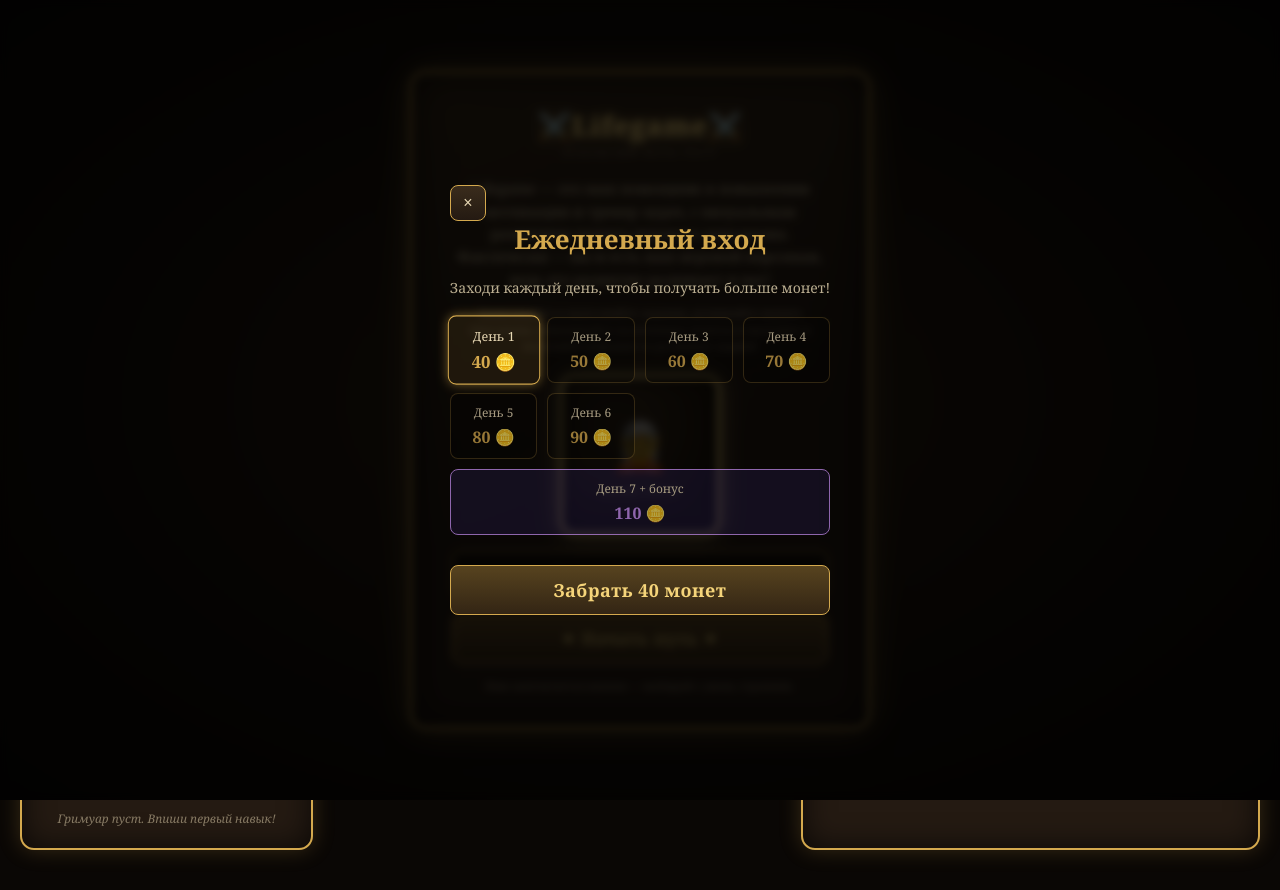
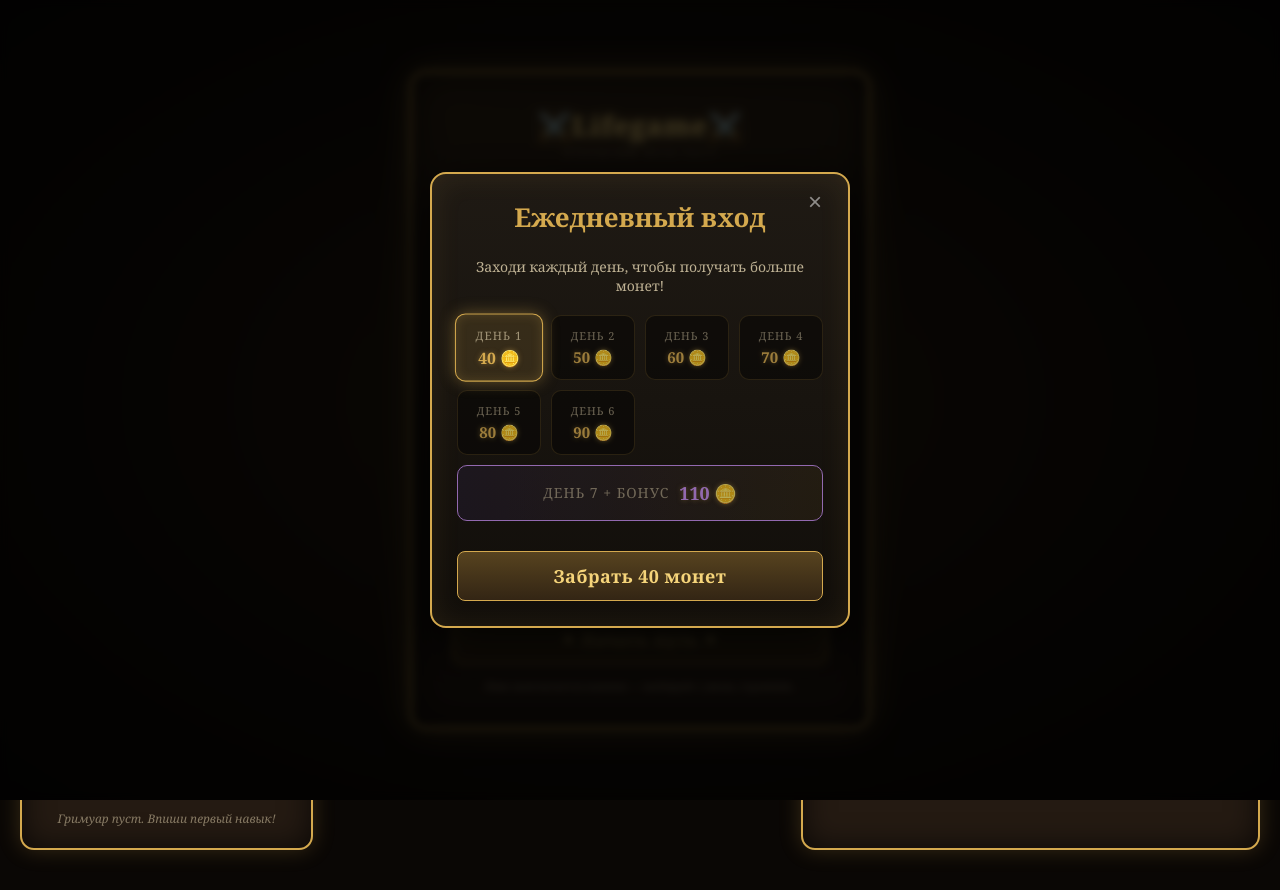
Before and after one commit to baconzdr-dot/lifegame.io, a plain HTML site: page index.html in a window 1280 px wide. Drawn offline with Linux system fonts and the light colour scheme.

Commit message:
Update style.css

```diff
--- a/css/style.css
+++ b/css/style.css
@@ -281,6 +281,122 @@ h1 {
 
 .daily-day:nth-child(7) .day-reward {
   color: var(--purple);
+}
+
+/* ===== Окно Ежедневного Входа ===== */
+#dailyModal .modal-content {
+  background: linear-gradient(180deg, #1f1a14 0%, #110e0a 100%); /* Тёмный фон */
+  border: 2px solid var(--gold, #d4a94e);
+  border-radius: 16px;
+  padding: 25px;
+  width: 90%;
+  max-width: 420px; /* Чуть шире меню, чтобы влезли 4 колонки */
+  box-shadow: 0 15px 50px rgba(0, 0, 0, 0.9), inset 0 0 30px rgba(212, 169, 78, 0.1);
+  position: relative;
+  text-align: center;
+
+  /* Анимация появления */
+  transform: scale(0.9);
+  transition: transform 0.2s cubic-bezier(0.175, 0.885, 0.32, 1.275);
+}
+#dailyModal:not(.hidden) .modal-content {
+  transform: scale(1);
+}
+
+/* Крестик закрытия */
+#dailyCloseBtn {
+  position: absolute;
+  top: 10px;
+  right: 15px;
+  background: none;
+  border: none;
+  color: rgba(255,255,255,0.5);
+  font-size: 24px;
+  cursor: pointer;
+  transition: color 0.2s;
+}
+#dailyCloseBtn:hover { color: #fff; }
+
+/* ===== Сетка дней ===== */
+.daily-grid {
+  display: grid;
+  grid-template-columns: repeat(4, 1fr); /* 4 колонки на ПК */
+  gap: 10px;
+  margin-bottom: 10px;
+}
+
+/* Если экран маленький (телефон), делаем 3 колонки в ряд */
+@media (max-width: 350px) {
+  .daily-grid { grid-template-columns: repeat(3, 1fr); }
+}
+
+/* Карточка одного дня */
+.daily-day {
+  background: rgba(0, 0, 0, 0.6);
+  border: 1px solid rgba(212, 169, 78, 0.2);
+  border-radius: 10px;
+  padding: 12px 5px;
+  display: flex;
+  flex-direction: column;
+  align-items: center;
+  justify-content: center;
+  position: relative;
+  transition: all 0.2s;
+}
+
+.daily-day .day-label {
+  font-size: 11px;
+  opacity: 0.6;
+  margin-bottom: 4px;
+  text-transform: uppercase;
+  letter-spacing: 1px;
+}
+
+.daily-day .day-reward {
+  font-size: 15px;
+  font-weight: bold;
+  color: var(--gold);
+  text-shadow: 0 0 5px rgba(212, 169, 78, 0.5);
+}
+
+/* Прошедшие дни (уже получены) */
+.daily-day.passed {
+  opacity: 0.4;
+  background: #000;
+  border-color: transparent;
+}
+.daily-day.passed::after {
+  content: '✓';
+  position: absolute;
+  font-size: 24px;
+  color: var(--green, #8fd47a);
+  font-weight: bold;
+}
+
+/* ТЕКУЩИЙ ДЕНЬ (светится) */
+.daily-day.current {
+  border-color: var(--gold);
+  background: rgba(212, 169, 78, 0.15);
+  box-shadow: 0 0 15px rgba(212, 169, 78, 0.4), inset 0 0 10px rgba(212, 169, 78, 0.2);
+  transform: scale(1.05);
+  z-index: 2;
+}
+
+/* 7-й день (БОНУСНЫЙ) занимает 2 нижние ячейки */
+.daily-day:nth-child(7) {
+  grid-column: span 4; /* На всю ширину */
+  background: linear-gradient(90deg, rgba(124, 92, 255, 0.1), rgba(212, 169, 78, 0.1));
+  border-color: var(--purple, #c88ff5);
+  flex-direction: row; /* Текст в ряд */
+  gap: 10px;
+  padding: 15px;
+}
+.daily-day:nth-child(7) .day-label { margin: 0; font-size: 14px; }
+.daily-day:nth-child(7) .day-reward { font-size: 18px; color: var(--purple, #c88ff5); }
+
+.daily-day:nth-child(7).current {
+  box-shadow: 0 0 20px rgba(124, 92, 255, 0.6);
+  border-color: var(--purple, #c88ff5);
 }
 
   /* ===== Счётчик выполненных заданий ===== */
```
